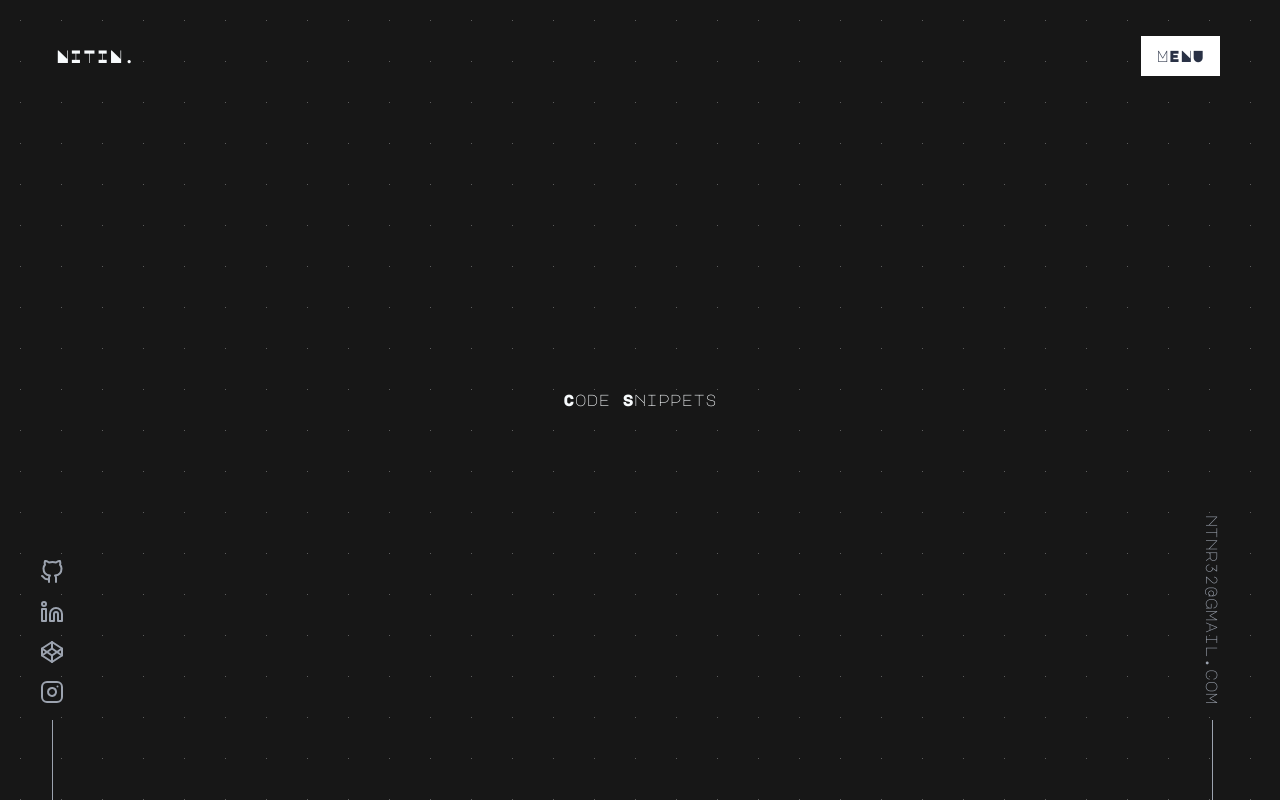
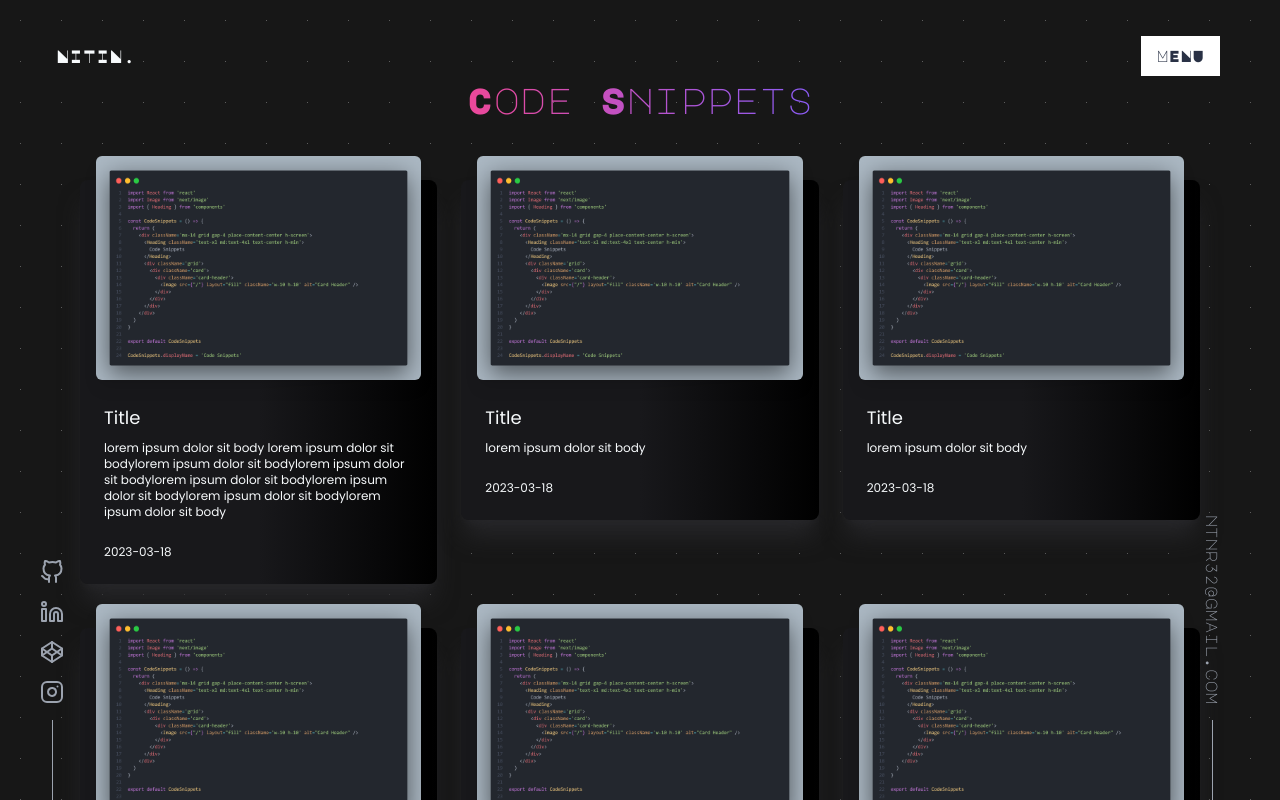
Before and after one commit to ntnr32/my-portfolio, a Next.js app: page /code-snippets in a window 1280 px wide. Built offline with nearby package versions, Linux system fonts and the light colour scheme.

Commit message:
feat (card): add snippet layout and card design

```diff
--- a/components/index.tsx
+++ b/components/index.tsx
@@ -10,6 +10,7 @@ export {
     Work,
     ContactUs,
     Footer,
-    GridSection
+    GridSection,
+    Card
 } from './ui'
-export { NavButton, Button, Input } from './controls'
+export { NavButton, Button, Input, Heading } from './controls'
--- /dev/null
+++ b/components/ui/Card/Card.tsx
@@ -0,0 +1,37 @@
+import React from 'react'
+import Image from 'next/image'
+
+interface CardProps {
+    imageUrl: string;
+    title: string;
+    body: string;
+    footer: string;
+}
+
+const Card: React.FC<CardProps> = ({ imageUrl, title, body, footer }) => {
+    return (
+        <div className=''>
+            <div className='card max-w-sm mx-auto bg-gradient-to-r from-zinc-900 via-zinc-900 to-black rounded-lg mt-5 shadow-xl shadow-zinc-800'>
+                <div className='h-56 card-header shadow-lg mx-4 -translate-y-6'>
+                    <Image src={imageUrl}
+                        objectFit="fill"
+                        layout="fill"
+                        className='rounded-md overflow-hidden'
+                        alt="Card Header"
+                        loading='lazy'
+                    />
+                </div>
+                <article className='card-body p-6 -mt-6'>
+                    <h2 className='text-lg mb-2'>{title}</h2>
+                    <p className='text-xs'>{body}</p>
+                </article>
+                <div className='card-footer grid justify-between text-xs p-6 -mt-6'>
+                    <span>{footer}</span>
+                    <span></span>
+                </div>
+            </div>
+        </div>
+    )
+}
+
+export default Card
--- a/components/ui/index.tsx
+++ b/components/ui/index.tsx
@@ -12,6 +12,7 @@ import Work from './main/work/Work';
 import ContactUs from './main/contact/ContactUs';
 import Footer from './footer/Footer';
 import GridSection from './section/GridSection';
+import Card from './Card/Card';
 
 export {
     Layout,
@@ -27,5 +28,6 @@ export {
     Work,
     ContactUs,
     Footer,
-    GridSection
+    GridSection,
+    Card
 }
--- a/components/ui/main/about/About.tsx
+++ b/components/ui/main/about/About.tsx
@@ -2,7 +2,7 @@ import React from 'react'
 import { motion, AnimatePresence } from 'framer-motion'
 import BoyColor from 'static/svg/boy-color.svg'
 import BoyPremium from 'static/svg/boy-premium.svg'
-import { Heading } from 'components/controls'
+import { Heading } from 'components'
 
 const About = () => {
     return (
--- a/components/ui/main/work/Work.tsx
+++ b/components/ui/main/work/Work.tsx
@@ -1,6 +1,6 @@
-import { Heading } from 'components/controls'
+import React from 'react'
+import { Heading } from 'components'
 import { motion, AnimatePresence } from 'framer-motion'
-import React from 'react'
 
 const Work = () => {
     return (
--- a/pages/code-snippets.tsx
+++ b/pages/code-snippets.tsx
@@ -1,10 +1,67 @@
 import React from 'react'
+import { Card, Heading } from 'components'
+
+const snippets = [
+  {
+    id: 1,
+    imageUrl: "/images/snippets/1.png",
+    title: "Title",
+    body: "lorem ipsum dolor sit body lorem ipsum dolor sit bodylorem ipsum dolor sit bodylorem ipsum dolor sit bodylorem ipsum dolor sit bodylorem ipsum dolor sit bodylorem ipsum dolor sit bodylorem ipsum dolor sit body",
+    footer: "2023-03-18"
+  }, {
+    id: 2,
+    imageUrl: "/images/snippets/1.png",
+    title: "Title",
+    body: "lorem ipsum dolor sit body",
+    footer: "2023-03-18"
+  }, {
+    id: 3,
+    imageUrl: "/images/snippets/1.png",
+    title: "Title",
+    body: "lorem ipsum dolor sit body",
+    footer: "2023-03-18"
+  }, {
+    id: 4,
+    imageUrl: "/images/snippets/1.png",
+    title: "Title",
+    body: "lorem ipsum dolor sit body",
+    footer: "2023-03-18"
+  }, {
+    id: 5,
+    imageUrl: "/images/snippets/1.png",
+    title: "Title",
+    body: "lorem ipsum dolor sit body",
+    footer: "2023-03-18"
+  }, {
+    id: 6,
+    imageUrl: "/images/snippets/1.png",
+    title: "Title",
+    body: "lorem ipsum dolor sit body",
+    footer: "2023-03-18"
+  }
+]
 
 const CodeSnippets = () => {
   return (
-    <div className='mx-14 grid gap-4 place-content-center h-screen'>
-      Code Snippets
-    </div>
+    <div className='mx-6 m-20 md:mx-20 grid gap-10 h-screen max-w-screen-2xl'>
+      <Heading className='text-xl md:text-4xl text-center h-min'>
+        Code Snippets
+      </Heading>
+      <div className='font-poppins grid-cards gap-6'>
+        {
+          snippets.map(
+            ({ id, imageUrl, title, body, footer }) => (
+              <Card key={id}
+                imageUrl={imageUrl}
+                title={title}
+                body={body}
+                footer={footer}
+              />
+            )
+          )
+        }
+      </div>
+    </div >
   )
 }
 
--- a/pages/showcase.tsx
+++ b/pages/showcase.tsx
@@ -1,6 +1,6 @@
 import React from 'react'
 import { motion, AnimatePresence } from 'framer-motion'
-import { Heading } from 'components/controls'
+import { Heading } from 'components'
 
 const Showcase = () => {
     return (
--- a/pages/tech-stack.tsx
+++ b/pages/tech-stack.tsx
@@ -1,7 +1,6 @@
 import React from 'react'
-import Image from 'next/image'
-import { Heading } from 'components/controls'
-import { GridSection } from 'components/ui'
+import { Heading, GridSection } from 'components'
+
 import { TbBrandVscode } from 'react-icons/tb'
 import { SiVisualstudio, SiPostman, SiNotion, SiSlack, SiDiscord, SiGooglechrome, SiGooglecalendar } from 'react-icons/si'
 import { BsTerminalFill, BsGithub } from 'react-icons/bs'
--- a/styles/globals.css
+++ b/styles/globals.css
@@ -28,6 +28,12 @@
 @tailwind base;
 @tailwind components;
 @tailwind utilities;
+
+@layer utilities {
+  .square {
+    aspect-ratio: 1 / 1;
+  }
+}
 
 @layer base {
   @font-face {
@@ -144,6 +150,11 @@ h1:hover > .wave {
   }
 }
 
+.grid-cards {
+  display: grid;
+  grid-template-columns: repeat(auto-fit, minmax(300px, 2fr));
+}
+
 /* Hide Scrollbar */
 /* ::-webkit-scrollbar {
   display: none;
```
Also changed, not shown: public/images/snippets/1.png (added).
